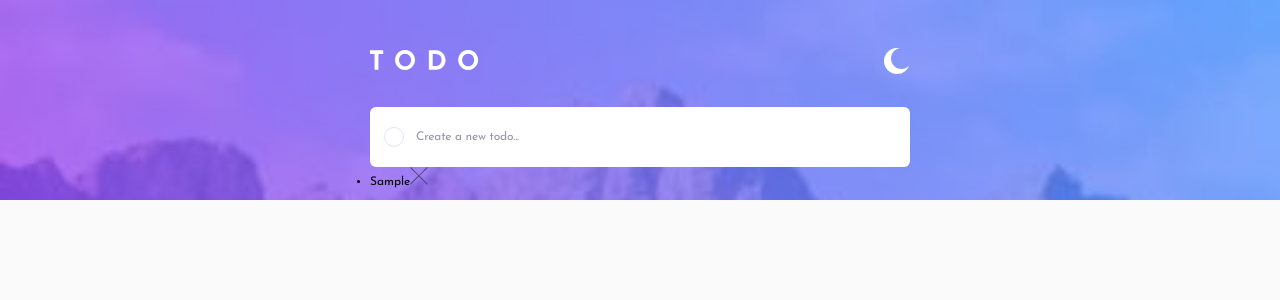
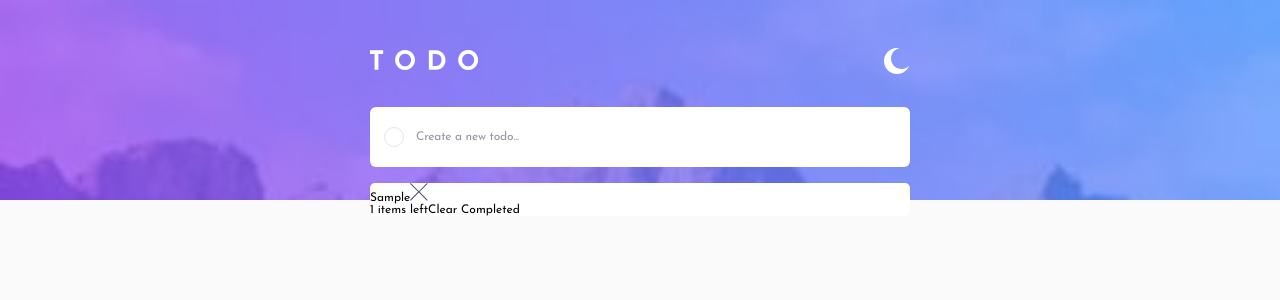
Before and after one commit to aaronkagan/supercharged-todo-list, a React (Vite) app: page / in a window 1280 px wide. Both pictures are taken after typing "Sample" into the empty fields and a click on the button 394 px from the left and 137 px from the top of the page. Shown: the top 300 px of the page. Built offline with nearby package versions, Linux system fonts and the light colour scheme.

Commit message:
adding clear completed logic

```diff
--- a/src/App.tsx
+++ b/src/App.tsx
@@ -106,7 +106,7 @@ function App() {
           </form>
 
           {todos.length ? (
-            <ul>
+            <StyledTodoList>
               {todos.map((elem) => {
                 return (
                   <li key={JSON.stringify(elem.id)}>
@@ -133,7 +133,21 @@ function App() {
                   </li>
                 );
               })}
-            </ul>
+              <div className="todoListBottom">
+                <span>
+                  {todos.filter((elem) => !elem.isCompleted).length} items left
+                </span>
+                <span
+                  onClick={() =>
+                    setTodos((prevTodos) =>
+                      prevTodos.filter((elem) => !elem.isCompleted)
+                    )
+                  }
+                >
+                  Clear Completed
+                </span>
+              </div>
+            </StyledTodoList>
           ) : null}
         </div>
       </StyledMain>
@@ -200,4 +214,14 @@ const StyledMain = styled.main`
   }
 `;
 
+const StyledTodoList = styled.ul`
+  list-style-type: none;
+  margin-top: 1.6rem;
+  border-radius: 0.5rem;
+  background-color: ${(props) => props.theme.todoBg};
+
+  .todoListBottom {
+  }
+`;
+
 export default App;
```
